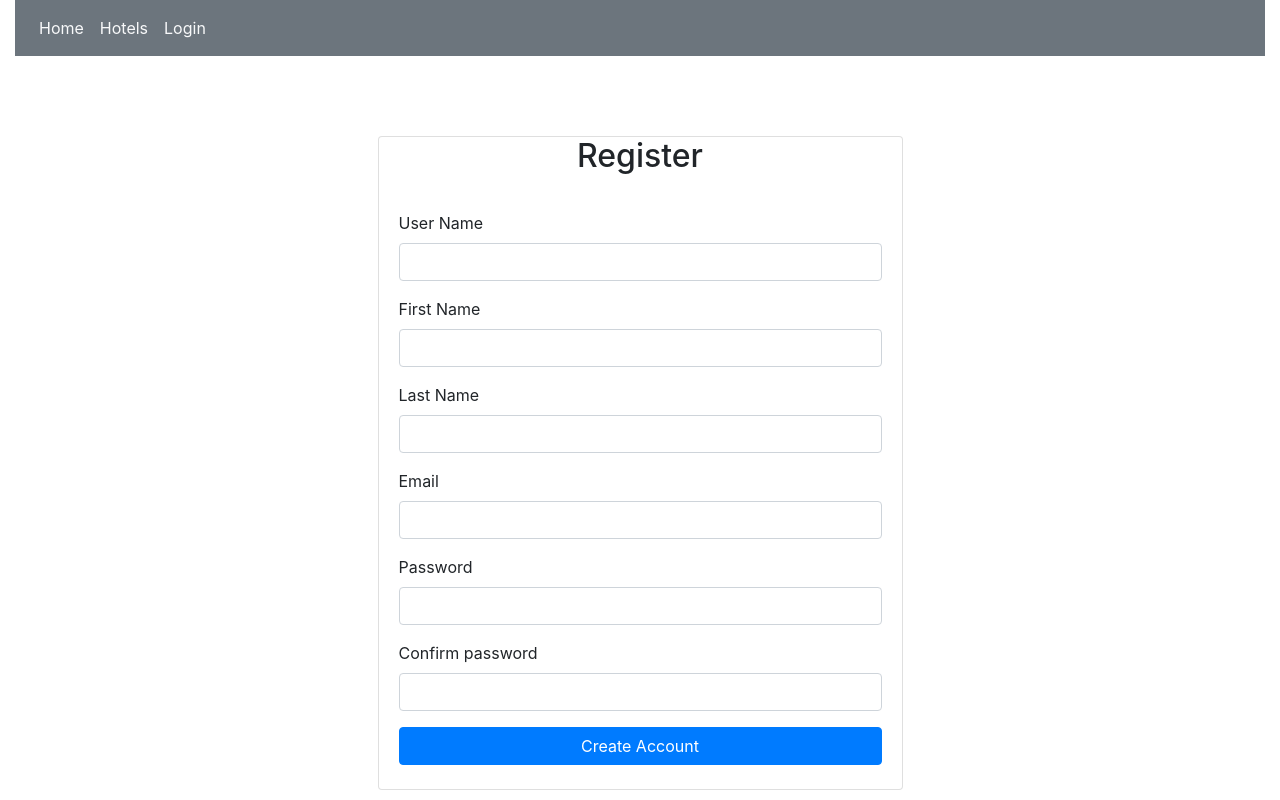
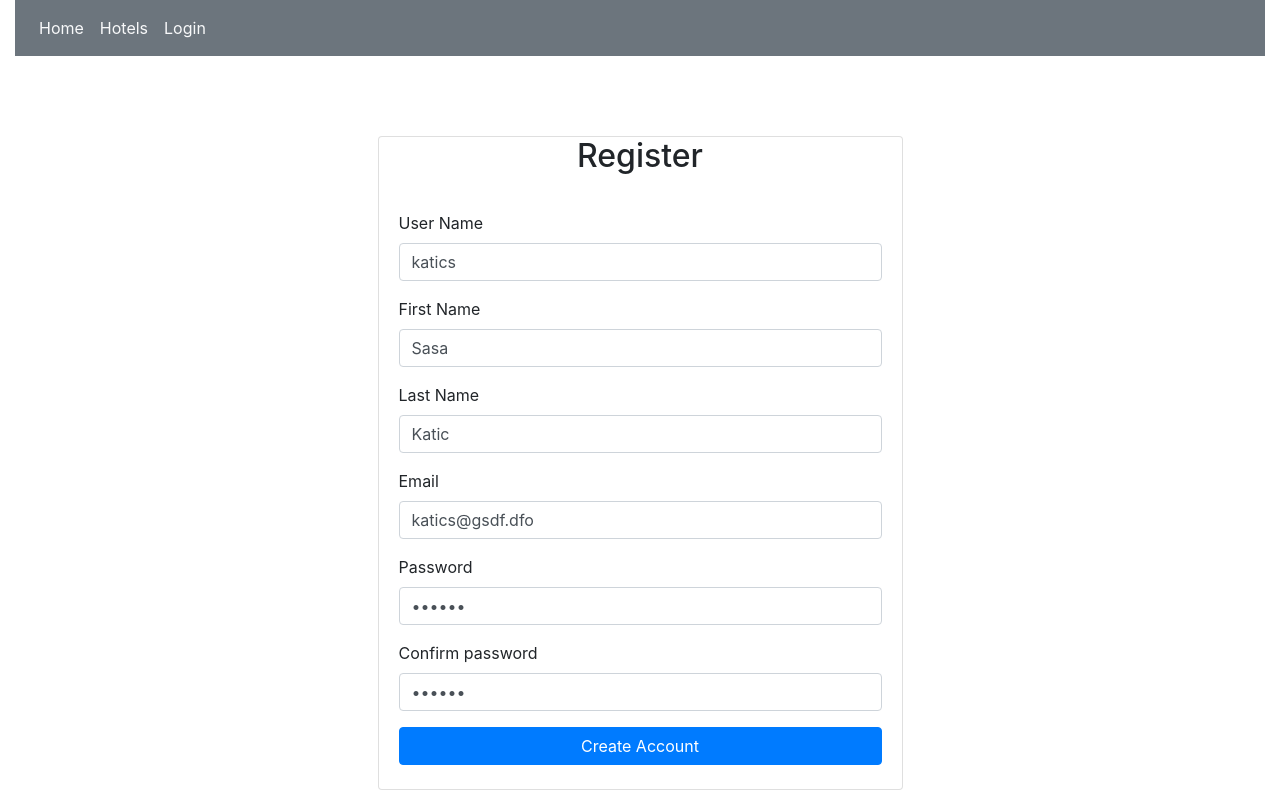
Before and after one commit to katics/hotels-app, a React (Create React App) app: page /Register in a window 1280 px wide. Built offline with nearby package versions, Linux system fonts and the light colour scheme.

Commit message:
UserRegistration Store

```diff
--- a/src/components/pages/registerPage/RegisterPage.tsx
+++ b/src/components/pages/registerPage/RegisterPage.tsx
@@ -1,6 +1,24 @@
 import { FC } from "react";
 
-const RegisterPage: FC = () => {
+import store from "../../../store";
+import { userSeletor } from "../../../store/user/userSelector";
+import HotelProvider, {
+  useDispatchHotel,
+  useSelectorHotel,
+  hotelContext,
+} from "../../../store/HotelProvider";
+
+import "./RegisterPage";
+
+const UserRegistrationPage: FC = () => (
+  <HotelProvider store={store} context={hotelContext}>
+    <UserRegistration />
+  </HotelProvider>
+);
+
+const UserRegistration: FC = () => {
+  const { userRegistrationData } = useSelectorHotel(userSeletor);
+  console.log(userRegistrationData);
   return (
     <div className="container">
       <div className="row justify-content-center">
@@ -11,19 +29,39 @@ const RegisterPage: FC = () => {
               <form>
                 <div className="form-group">
                   <label>User Name</label>
-                  <input type="text" className="form-control" id="user-name" />
+                  <input
+                    type="text"
+                    className="form-control"
+                    id="user-name"
+                    value={userRegistrationData.userName}
+                  />
                 </div>
                 <div className="form-group">
                   <label>First Name</label>
-                  <input type="text" className="form-control" id="name" />
+                  <input
+                    type="text"
+                    className="form-control"
+                    id="name"
+                    value={userRegistrationData.firstName}
+                  />
                 </div>
                 <div className="form-group">
                   <label>Last Name</label>
-                  <input type="text" className="form-control" id="last-name" />
+                  <input
+                    type="text"
+                    className="form-control"
+                    id="last-name"
+                    value={userRegistrationData.lastName}
+                  />
                 </div>
                 <div className="form-group">
                   <label>Email</label>
-                  <input type="email" className="form-control" id="email" />
+                  <input
+                    type="email"
+                    className="form-control"
+                    id="email"
+                    value={userRegistrationData.email}
+                  />
                 </div>
                 <div className="form-group">
                   <label>Password</label>
@@ -31,6 +69,7 @@ const RegisterPage: FC = () => {
                     type="password"
                     className="form-control"
                     id="password"
+                    value={userRegistrationData.password}
                   />
                 </div>
                 <div className="form-group">
@@ -39,6 +78,7 @@ const RegisterPage: FC = () => {
                     type="password"
                     className="form-control"
                     id="confirm-password"
+                    value={userRegistrationData.confirmPassword}
                   />
                 </div>
                 <div className="d-flex flex-row align-items-center justify-content-between">
@@ -55,4 +95,4 @@ const RegisterPage: FC = () => {
   );
 };
 
-export default RegisterPage;
+export default UserRegistrationPage;
--- a/src/store/HotelProvider.tsx
+++ b/src/store/HotelProvider.tsx
@@ -3,9 +3,11 @@ import { createDispatchHook, createSelectorHook, Provider } from "react-redux";
 import { AnyAction, Store } from "redux";
 
 import { Hotels } from "../utils/types/Hotels";
+import { User } from "../utils/types/User";
 
 export interface HotelState {
   hotels: Hotels;
+  user: User;
 }
 
 interface ContextProps {
--- a/src/store/rootReducer.ts
+++ b/src/store/rootReducer.ts
@@ -1,9 +1,11 @@
 import { combineReducers, Reducer } from "redux";
 
 import hotels from "./hotel/hotelReducer";
+import user from "./user/userReducer";
 
 const appReducer = combineReducers({
   hotels,
+  user,
 });
 
 const rootReducer: Reducer = (state, action: any) => appReducer(state, action);
--- /dev/null
+++ b/src/store/user/userActionTypes.ts
@@ -0,0 +1 @@
+export const REGISTER_USER = "REGISTER_USER";
--- /dev/null
+++ b/src/store/user/userReducer.ts
@@ -0,0 +1,24 @@
+import { User } from "../../utils/types/User";
+import { REGISTER_USER } from "./userActionTypes";
+
+const initialState: User = {
+  userRegistrationData: {
+    userName: "katics",
+    firstName: "Sasa",
+    lastName: "Katic",
+    email: "katics@gsdf.dfo",
+    password: "123456",
+    confirmPassword: "123456",
+  },
+};
+
+const user = (state = initialState, action: any = {}): User => {
+  switch (action.type) {
+    case REGISTER_USER:
+      return { ...state }; //TODO
+    default:
+      return state;
+  }
+};
+
+export default user;
--- /dev/null
+++ b/src/store/user/userSelector.ts
@@ -0,0 +1,12 @@
+import { User } from "../../utils/types/User";
+import { HotelState } from "../HotelProvider";
+
+export const userSeletor = (state: HotelState): User => {
+  return state.user;
+};
+
+const allUserSelector = {
+  userSeletor,
+};
+
+export default allUserSelector;
--- a/src/utils/RouteCreator.tsx
+++ b/src/utils/RouteCreator.tsx
@@ -1,8 +1,8 @@
-import React, { FC } from "react";
+import { FC } from "react";
 import { Route, Switch } from "react-router-dom";
 import HotelsPage from "../components/pages/hotelsPage/Hotels";
 import LoginPage from "../components/pages/loginPage/LoginPage";
-import RegisterPage from "../components/pages/registerPage/RegisterPage";
+import UserRegistrationPage from "../components/pages/registerPage/RegisterPage";
 import WelcomePage from "../components/pages/welcomePage/WelcomePage";
 
 const RouteCreator: FC = () => (
@@ -10,7 +10,7 @@ const RouteCreator: FC = () => (
     <Route exact path="/" component={WelcomePage} />
     <Route exact path="/hotels" component={HotelsPage} />
     <Route exact path="/login" component={LoginPage} />
-    <Route exact path="/Register" component={RegisterPage} />
+    <Route exact path="/Register" component={UserRegistrationPage} />
   </Switch>
 );
 export default RouteCreator;
--- /dev/null
+++ b/src/utils/types/User.ts
@@ -0,0 +1,5 @@
+import { UserRegistrationData } from "./UserRegistrationData";
+
+export interface User {
+  userRegistrationData: UserRegistrationData;
+}
```
Also changed, not shown: src/store/user/userActions.ts (added, +7 -0 lines), src/utils/types/UserRegistrationData.ts (added, +8 -0 lines).
